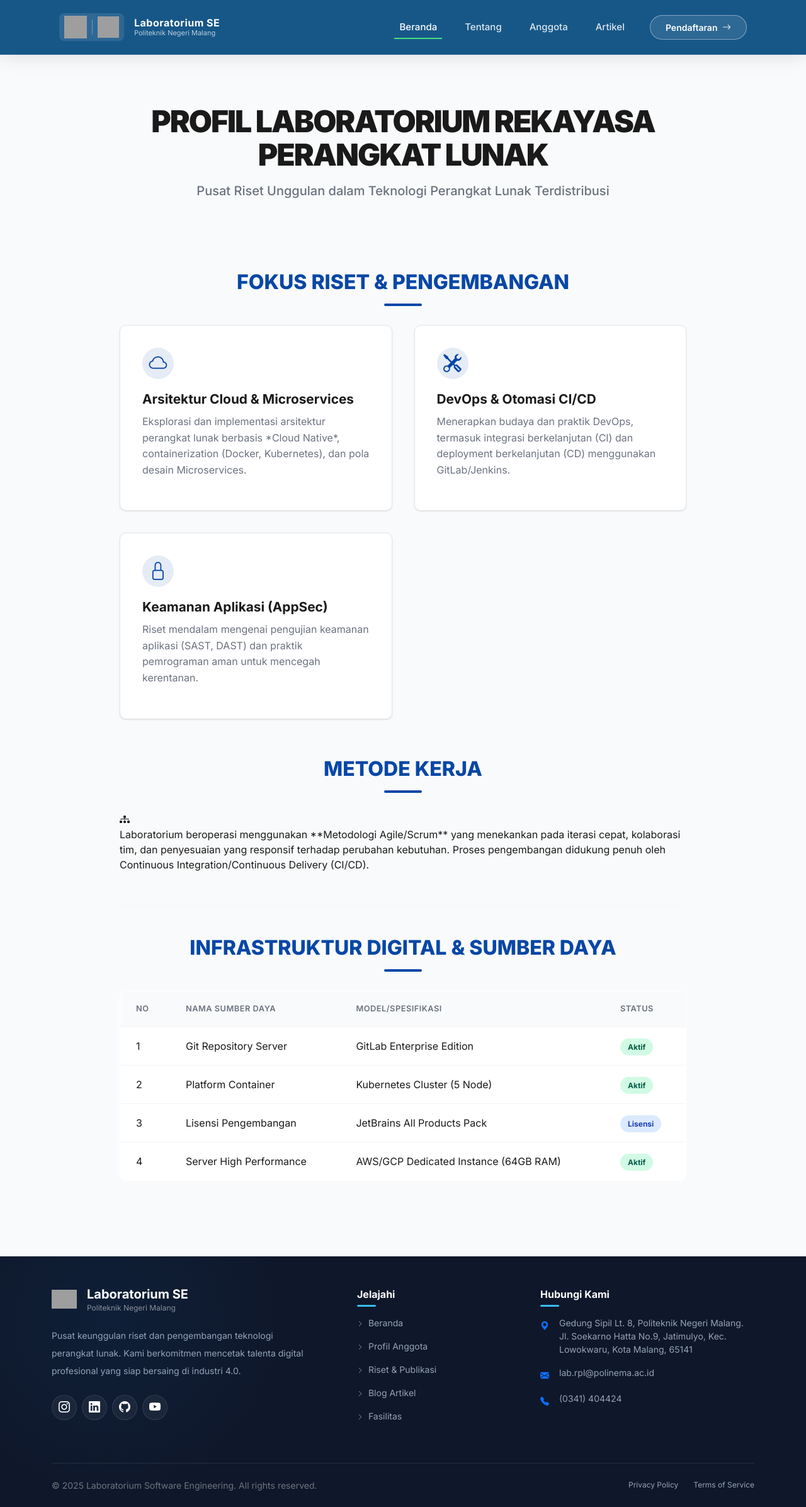
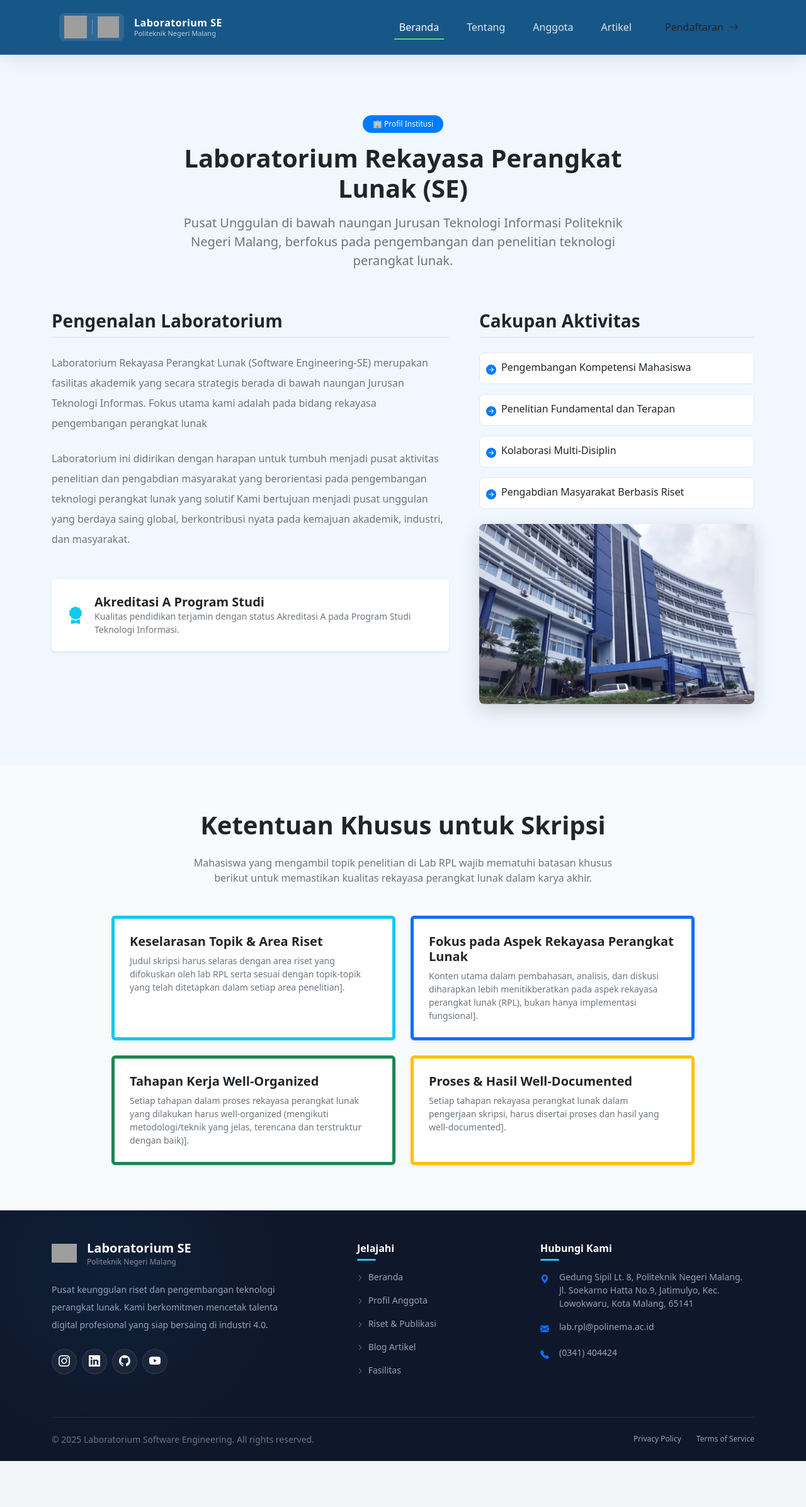
Before and after one commit to wandi1209/web_profil_lab_se_pbl2025, a PHP site: page /tentang/profil in a window 1280 px wide. Shown: the whole page at 63% size. After the commit the page ends 2320 px from the top, so only its background shows below. Run offline with PHP 8.4, Linux system fonts and the light colour scheme; grey boxes are pictures that could not be loaded.

Commit message:
feat : profil page

```diff
--- a/app/views/pages/tentang/profil.php
+++ b/app/views/pages/tentang/profil.php
@@ -1,119 +1,144 @@
 <?php
-// Data Laboratorium dalam bentuk Array PHP
-$lab_profile = [
-    'title' => 'PROFIL LABORATORIUM REKAYASA PERANGKAT LUNAK',
-    'subtitle' => 'Pusat Riset Unggulan dalam Teknologi Perangkat Lunak Terdistribusi',
-
-    // Bagian 1: Fokus Riset & Pengembangan (3-4 item)
-    'competencies' => [
-        [
-            'title' => 'Arsitektur Cloud & Microservices',
-            'icon' => 'cloud',
-            'description' => 'Eksplorasi dan implementasi arsitektur perangkat lunak berbasis *Cloud Native*, containerization (Docker, Kubernetes), dan pola desain Microservices.',
-        ],
-        [
-            'title' => 'DevOps & Otomasi CI/CD',
-            'icon' => 'tools',
-            'description' => 'Menerapkan budaya dan praktik DevOps, termasuk integrasi berkelanjutan (CI) dan deployment berkelanjutan (CD) menggunakan GitLab/Jenkins.',
-        ],
-        [
-            'title' => 'Keamanan Aplikasi (AppSec)',
-            'icon' => 'lock',
-            'description' => 'Riset mendalam mengenai pengujian keamanan aplikasi (SAST, DAST) dan praktik pemrograman aman untuk mencegah kerentanan.',
-        ],
-    ],
-
-    // Bagian 2: Infrastruktur Digital & Sumber Daya (Daftar Sumber Daya Digital)
-    'equipments' => [
-        ['name' => 'Git Repository Server', 'model' => 'GitLab Enterprise Edition', 'status' => 'Aktif'],
-        ['name' => 'Platform Container', 'model' => 'Kubernetes Cluster (5 Node)', 'status' => 'Aktif'],
-        ['name' => 'Lisensi Pengembangan', 'model' => 'JetBrains All Products Pack', 'status' => 'Lisensi'],
-        ['name' => 'Server High Performance', 'model' => 'AWS/GCP Dedicated Instance (64GB RAM)', 'status' => 'Aktif'],
-    ],
-
-    // Bagian 3: Metode Kerja (Baru, untuk menunjukkan proses)
-    'methodology' => [
-        'title' => 'Metode Kerja',
-        'content' => 'Laboratorium beroperasi menggunakan **Metodologi Agile/Scrum** yang menekankan pada iterasi cepat, kolaborasi tim, dan penyesuaian yang responsif terhadap perubahan kebutuhan. Proses pengembangan didukung penuh oleh Continuous Integration/Continuous Delivery (CI/CD).'
-    ]
-];
+$pageTitle = "Profil - Laboratorium Rekayasa Perangkat Lunak";
+// Asumsi $pageHeader, $pageFooter, dan variabel lingkungan ($ENV) dimuat di sini
 ?>
-
 <!DOCTYPE html>
 <html lang="id">
 <head>
     <meta charset="UTF-8">
     <meta name="viewport" content="width=device-width, initial-scale=1.0">
-    <title><?php echo $lab_profile['title']; ?></title>
-    <link rel="stylesheet" href="https://cdn.jsdelivr.net/npm/bootstrap-icons@1.10.5/font/bootstrap-icons.css">
-    <link href="https://fonts.googleapis.com/css2?family=Inter:wght@300;400;500;600;700;800;900&display=swap" rel="stylesheet">
-    <link rel="stylesheet" href="../assets/css/lab_profile.css">
+    <title><?= $pageTitle ?></title>
+
+    <link href="assets/css/bootstrap.min.css" rel="stylesheet">
+    <link href="https://cdn.jsdelivr.net/npm/bootstrap-icons@1.10.5/font/bootstrap-icons.css" rel="stylesheet">
+    <link rel="stylesheet" href="../assets/css/profil.css">
+
+</head>
 <body>
 
-    <div class="vm-wrapper lab-wrapper">
+<section class="py-5 bg-light-blue">
+    <div class="container py-lg-5">
 
-        <header class="lab-header">
-            <h1 class="section-title"><?php echo $lab_profile['title']; ?></h1>
-            <p class="lab-subtitle"><?php echo $lab_profile['subtitle']; ?></p>
-        </header>
+        <div class="row justify-content-center text-center mb-5">
+            <div class="col-lg-8">
+                <span class="badge bg-custom-blue bg-opacity-75 text-white mb-2 px-3 py-2 rounded-pill fw-medium">
+                    🏢 Profil Institusi
+                </span>
+                <h1 class="display-6 fw-bold text-dark mt-2 mb-3">
+                    Laboratorium Rekayasa Perangkat Lunak (SE)
+                </h1>
+                <p class="fs-5 text-secondary mx-auto">
+                    Pusat Unggulan di bawah naungan Jurusan Teknologi Informasi Politeknik Negeri Malang, berfokus pada pengembangan dan penelitian teknologi perangkat lunak.
+                </p>
+            </div>
+        </div>
 
-        <hr class="divider">
+        <div class="row g-5">
 
-        <section class="competency-section">
-            <h2 class="sub-section-title">Fokus Riset & Pengembangan</h2>
-            <div class="competency-grid">
+            <div class="col-lg-7">
+                <h2 class="h3 fw-bold text-dark mb-4 border-bottom pb-2">Pengenalan Laboratorium</h2>
 
-                <?php foreach ($lab_profile['competencies'] as $index => $comp): ?>
-                <div class="comp-card">
-                    <div class="comp-icon-box">
-                        <i class="bi bi-<?php echo $comp['icon']; ?>"></i>
-                    </div>
-                    <div class="comp-content">
-                        <h3 class="comp-title"><?php echo $comp['title']; ?></h3>
-                        <p class="comp-text"><?php echo $comp['description']; ?></p>
+                <p class="text-secondary lh-lg mb-4">
+                    Laboratorium Rekayasa Perangkat Lunak (Software Engineering-SE) merupakan fasilitas akademik yang secara strategis berada di bawah naungan Jurusan Teknologi Informas. Fokus utama kami adalah pada bidang rekayasa pengembangan perangkat lunak
+                </p>
+                <p class="text-secondary lh-lg mb-5">
+                    Laboratorium ini didirikan dengan harapan untuk tumbuh menjadi pusat aktivitas penelitian dan pengabdian masyarakat yang berorientasi pada pengembangan teknologi perangkat lunak yang solutif Kami bertujuan menjadi pusat unggulan yang berdaya saing global, berkontribusi nyata pada kemajuan akademik, industri, dan masyarakat.
+                </p>
+
+                <div class="card p-4 border-0 shadow-sm bg-white">
+                    <div class="d-flex align-items-center gap-3">
+                        <i class="bi bi-award-fill text-info fs-3"></i>
+                        <div>
+                            <h5 class="fw-bold mb-0 text-dark">Akreditasi A Program Studi</h5>
+                            <p class="text-secondary mb-0 small">
+                                Kualitas pendidikan terjamin dengan status Akreditasi A pada Program Studi Teknologi Informasi.
+                            </p>
+                        </div>
                     </div>
                 </div>
-                <?php endforeach; ?>
+            </div>
 
+            <div class="col-lg-5">
+                <h2 class="h3 fw-bold text-dark mb-4 border-bottom pb-2">Cakupan Aktivitas</h2>
+
+                <div class="d-flex flex-column gap-3 mb-4">
+                    <div class="highlight-item d-flex align-items-start gap-2">
+                        <i class="bi bi-arrow-right-circle-fill text-custom-blue mt-1 flex-shrink-0"></i>
+                        <span class="fw-medium text-dark">Pengembangan Kompetensi Mahasiswa </span>
+                    </div>
+                    <div class="highlight-item d-flex align-items-start gap-2">
+                        <i class="bi bi-arrow-right-circle-fill text-custom-blue mt-1 flex-shrink-0"></i>
+                        <span class="fw-medium text-dark">Penelitian Fundamental dan Terapan </span>
+                    </div>
+                    <div class="highlight-item d-flex align-items-start gap-2">
+                        <i class="bi bi-arrow-right-circle-fill text-custom-blue mt-1 flex-shrink-0"></i>
+                        <span class="fw-medium text-dark">Kolaborasi Multi-Disiplin </span>
+                    </div>
+                    <div class="highlight-item d-flex align-items-start gap-2">
+                        <i class="bi bi-arrow-right-circle-fill text-custom-blue mt-1 flex-shrink-0"></i>
+                        <span class="fw-medium text-dark">Pengabdian Masyarakat Berbasis Riset </span>
+                    </div>
+                </div>
+
+                <div class="mt-4">
+                    <img src="<?= $_ENV['APP_URL'] ?>/assets/images/gedung.webp" alt="Gedung Laboratorium (Visual)" class="img-fluid rounded-3 shadow-lg" style="object-fit: cover;">
+                </div>
             </div>
-        </section>
+        </div>
+    </div>
+</section>
 
-        <section class="methodology-section">
-            <h2 class="sub-section-title"><?php echo $lab_profile['methodology']['title']; ?></h2>
-            <div class="method-box">
-                <i class="bi bi-diagram-3-fill method-icon"></i>
-                <p class="method-text"><?php echo $lab_profile['methodology']['content']; ?></p>
+<section class="py-5" style="background-color: #f8fafc;">
+    <div class="container py-lg-4">
+        <div class="row justify-content-center">
+            <div class="col-lg-10">
+                <h2 class="display-6 fw-bold text-dark mb-4 text-center">Ketentuan Khusus untuk Skripsi</h2>
+                <p class="text-secondary mx-auto mb-5 text-center" style="max-width: 700px;">
+                    Mahasiswa yang mengambil topik penelitian di Lab RPL wajib mematuhi batasan khusus berikut untuk memastikan kualitas rekayasa perangkat lunak dalam karya akhir.
+                </p>
+
+                <div class="row g-4">
+
+                    <div class="col-md-6">
+                        <div class="card h-100 p-4 border-start border-5 border-info shadow-sm">
+                            <h5 class="fw-bold text-dark mb-2">Keselarasan Topik & Area Riset</h5>
+                            <p class="text-secondary small mb-0">
+                                Judul skripsi harus selaras dengan area riset yang difokuskan oleh lab RPL serta sesuai dengan topik-topik yang telah ditetapkan dalam setiap area penelitian].
+                            </p>
+                        </div>
+                    </div>
+
+                    <div class="col-md-6">
+                        <div class="card h-100 p-4 border-start border-5 border-primary shadow-sm">
+                            <h5 class="fw-bold text-dark mb-2">Fokus pada Aspek Rekayasa Perangkat Lunak</h5>
+                            <p class="text-secondary small mb-0">
+                                Konten utama dalam pembahasan, analisis, dan diskusi diharapkan lebih menitikberatkan pada aspek rekayasa perangkat lunak (RPL), bukan hanya implementasi fungsional].
+                            </p>
+                        </div>
+                    </div>
+
+                    <div class="col-md-6">
+                        <div class="card h-100 p-4 border-start border-5 border-success shadow-sm">
+                            <h5 class="fw-bold text-dark mb-2">Tahapan Kerja Well-Organized</h5>
+                            <p class="text-secondary small mb-0">
+                                Setiap tahapan dalam proses rekayasa perangkat lunak yang dilakukan harus well-organized (mengikuti metodologi/teknik yang jelas, terencana dan terstruktur dengan baik)].
+                            </p>
+                        </div>
+                    </div>
+
+                    <div class="col-md-6">
+                        <div class="card h-100 p-4 border-start border-5 border-warning shadow-sm">
+                            <h5 class="fw-bold text-dark mb-2">Proses & Hasil Well-Documented</h5>
+                            <p class="text-secondary small mb-0">
+                                Setiap tahapan rekayasa perangkat lunak dalam pengerjaan skripsi, harus disertai proses dan hasil yang well-documented].
+                            </p>
+                        </div>
+                    </div>
+
+                </div>
             </div>
-        </section>
-
-        <hr class="divider">
-
-        <section class="equipment-section">
-            <h2 class="sub-section-title">Infrastruktur Digital & Sumber Daya</h2>
-
-            <table class="equipment-table">
-                <thead>
-                    <tr>
-                        <th>No</th>
-                        <th>Nama Sumber Daya</th>
-                        <th>Model/Spesifikasi</th>
-                        <th>Status</th>
-                    </tr>
-                </thead>
-                <tbody>
-                    <?php foreach ($lab_profile['equipments'] as $index => $eq): ?>
-                    <tr>
-                        <td data-label="No"><?php echo $index + 1; ?></td>
-                        <td data-label="Nama Sumber Daya"><?php echo $eq['name']; ?></td>
-                        <td data-label="Model/Spesifikasi"><?php echo $eq['model']; ?></td>
-                        <td data-label="Status"><span class="status-tag status-<?php echo strtolower($eq['status']); ?>"><?php echo $eq['status']; ?></span></td>
-                    </tr>
-                    <?php endforeach; ?>
-                </tbody>
-            </table>
-        </section>
-
+        </div>
     </div>
-
+</section>
 </body>
 </html>
--- /dev/null
+++ b/assets/css/profil.css
@@ -0,0 +1,66 @@
+/* =========================================================
+   1. Variabel Kustom & Utilitas
+   ========================================================= */
+
+:root {
+    --custom-blue: #007bff; /* Warna Primer */
+    --text-color: #4b5563;
+}
+
+.bg-custom-blue {
+    background-color: var(--custom-blue) !important;
+}
+
+.text-custom-blue {
+    color: var(--custom-blue) !important;
+}
+
+.shadow-lg {
+    /* Shadow yang lebih kuat untuk gambar/card */
+    box-shadow: 0 10px 30px rgba(0, 0, 0, 0.15) !important;
+}
+
+/* =========================================================
+   2. STYLING UNTUK PROFIL BARU
+   ========================================================= */
+
+/* Latar belakang biru muda lembut untuk bagian pertama */
+.bg-light-blue {
+    background-color: #f0f7ff !important;
+}
+
+/* Penyesuaian untuk gambar di desain baru */
+.img-fluid.rounded-3.shadow-lg {
+    max-height: 350px; /* Batasi tinggi agar tidak terlalu besar */
+    width: 100%;
+    object-fit: cover;
+}
+
+/* Styling untuk list highlight (Cakupan Aktivitas) */
+.highlight-item {
+    padding: 10px;
+    background-color: white;
+    border-radius: 8px;
+    border: 1px solid #e2e8f0;
+    transition: all 0.2s;
+}
+
+.highlight-item:hover {
+    transform: translateX(5px);
+    border-color: var(--custom-blue);
+}
+
+/* =========================================================
+   3. STYLING KETENTUAN SKRIPSI
+   ========================================================= */
+
+/* Styling untuk kartu ketentuan skripsi */
+.card.border-start {
+    transition: all 0.3s ease;
+}
+
+.card.border-start:hover {
+    background-color: #fcfcfc;
+    /* Tambahkan sedikit angkat/shadow pada hover */
+    box-shadow: 0 5px 15px rgba(0, 0, 0, 0.08) !important;
+}
```
